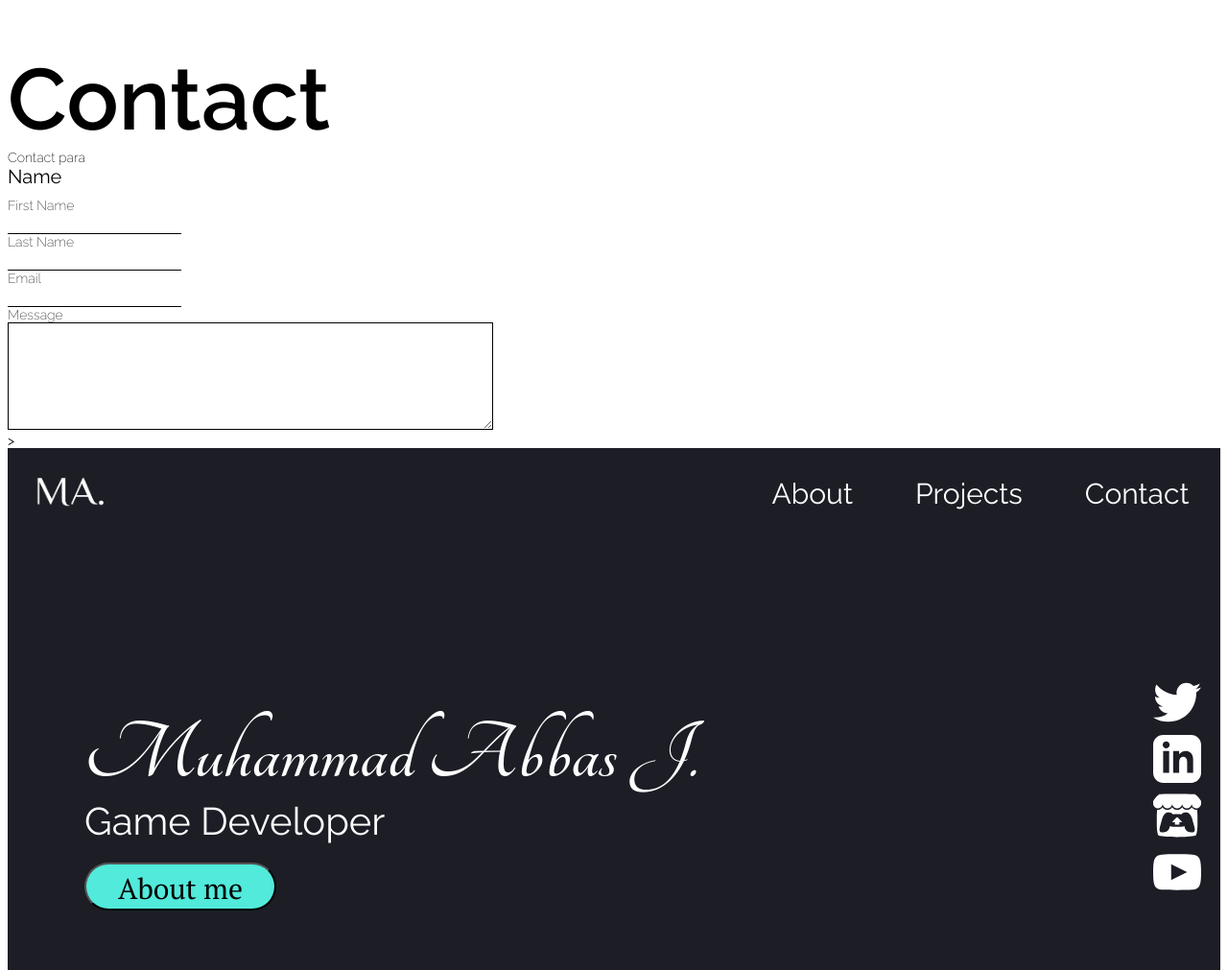
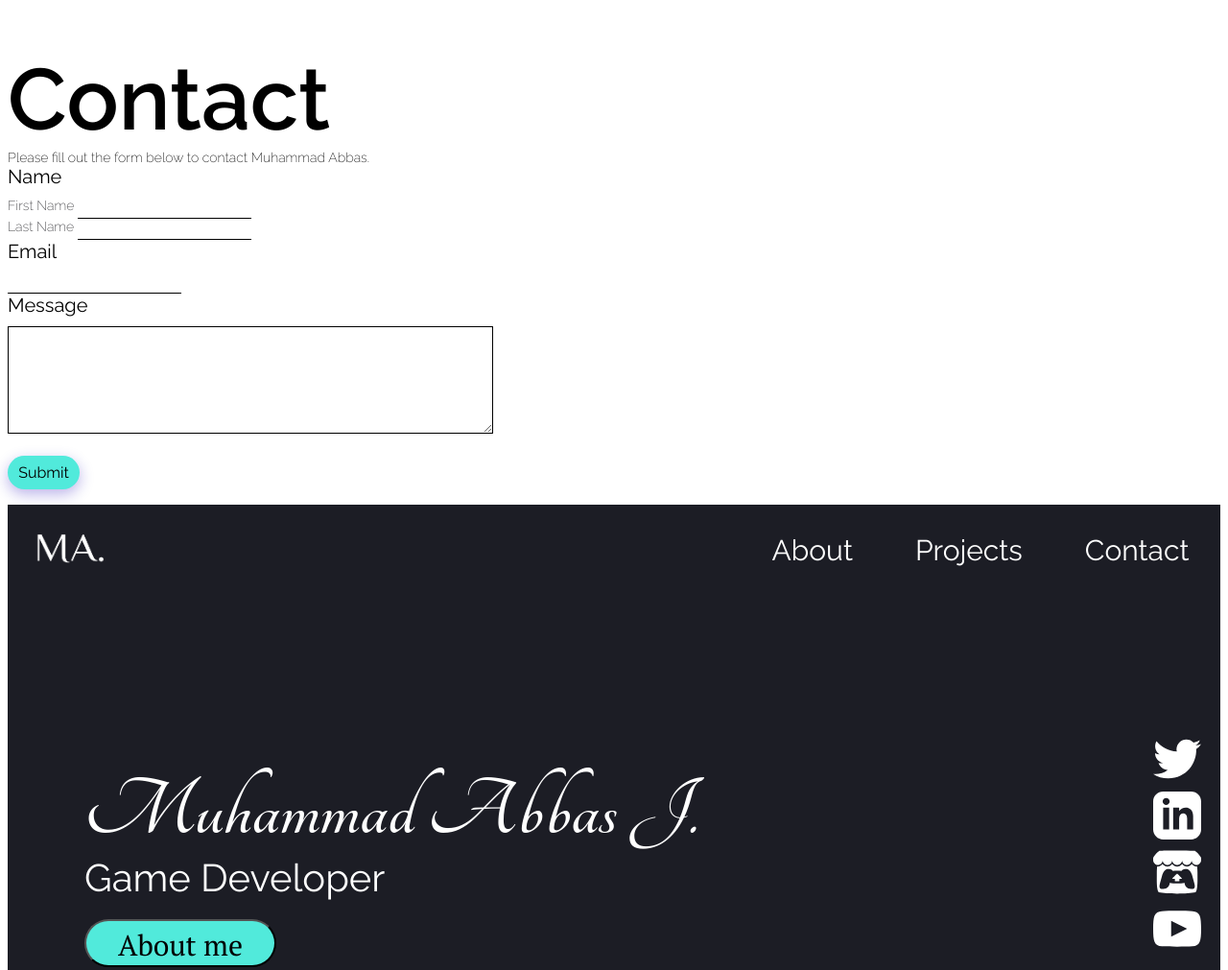
Before and after one commit to MuhammadAbbas010/MuhammadAbbas.dev, a plain HTML site: page index.html in a window 1280 px wide. Shown: the top 1011 px of the page at 96% size. Drawn offline with Linux system fonts and the light colour scheme.

Commit message:
contact page

```diff
--- a/Source/styles.css
+++ b/Source/styles.css
@@ -294,10 +294,21 @@ button:active{
     margin-bottom: 10px;
 }
 
-.label{
+.smallLabel{
     font-weight: 200;
     font-size: 14px;
     color: #2c2c30;
+    display: inline-block;
+}
+
+.contactButton{
+    height: 35px;
+    width: 75px;
+    display: block;
+    font-size: medium;
+    box-shadow: 0px 5px 15px 0px rgba(28,0,181,0.3);
+    outline: none;
+    border: none;
 }
 
 .contactBox{
--- a/index.html
+++ b/index.html
@@ -13,24 +13,26 @@
     <!-- CONTACT (SEPARATE PAGE)-->
     <div class = "contactContainer">
       <h1>Contact</h1>
-      <p>Contact para</p>
+      <p>Please fill out the form below to contact Muhammad Abbas.</p>
       <div class = "contactBox">
         <p class = "nameHeading">Name</p>
         <div class = "Input">
           <div class = "inputName1">
-            <p class = "label">First Name</p>
+            <p class = "smallLabel">First Name</p>
             <input type="text">
           <div class = "inputName2">
-            <p class = "label">Last Name</p>
+            <p class = "smallLabel">Last Name</p>
             <input type="text">
           <div class = "Email">
-            <p class = "label">Email</p>
+            <p class = "nameHeading">Email</p>
             <input type="email">
           <div class = "message">
-            <p class = "label">Message</p>
+            <p class = "nameHeading">Message</p>
             <textarea rows = "6"></textarea>
+          <button class = "contactButton" type = "submit">Submit</button>
+          <br>
           </div>
-        </div>>   <!-- The extra > is here-->
+        </div>  <!-- The extra > is here-->
       </div>
     </div>
     <section class="hero">
@@ -111,7 +113,7 @@
         <svg xmlns="http://www.w3.org/2000/svg" fill = "#ffffff" width="40" height="40" viewBox="0 0 24 24"><path d="M19.615 3.184c-3.604-.246-11.631-.245-15.23 0-3.897.266-4.356 2.62-4.385 8.816.029 6.185.484 8.549 4.385 8.816 3.6.245 11.626.246 15.23 0 3.897-.266 4.356-2.62 4.385-8.816-.029-6.185-.484-8.549-4.385-8.816zm-10.615 12.816v-8l8 3.993-8 4.007z"/></svg>
       </a></div>
     </div>
-    <p class = "bottomPageContactLink"> Contact</p>    <!-- href this to the separate contact page-->
+    <p class = "bottomPageContactLink">Contact</p>    <!-- href this to the separate contact page-->
   </footer>
 	<script src="Source/app.js"></script>
   </body>
```
